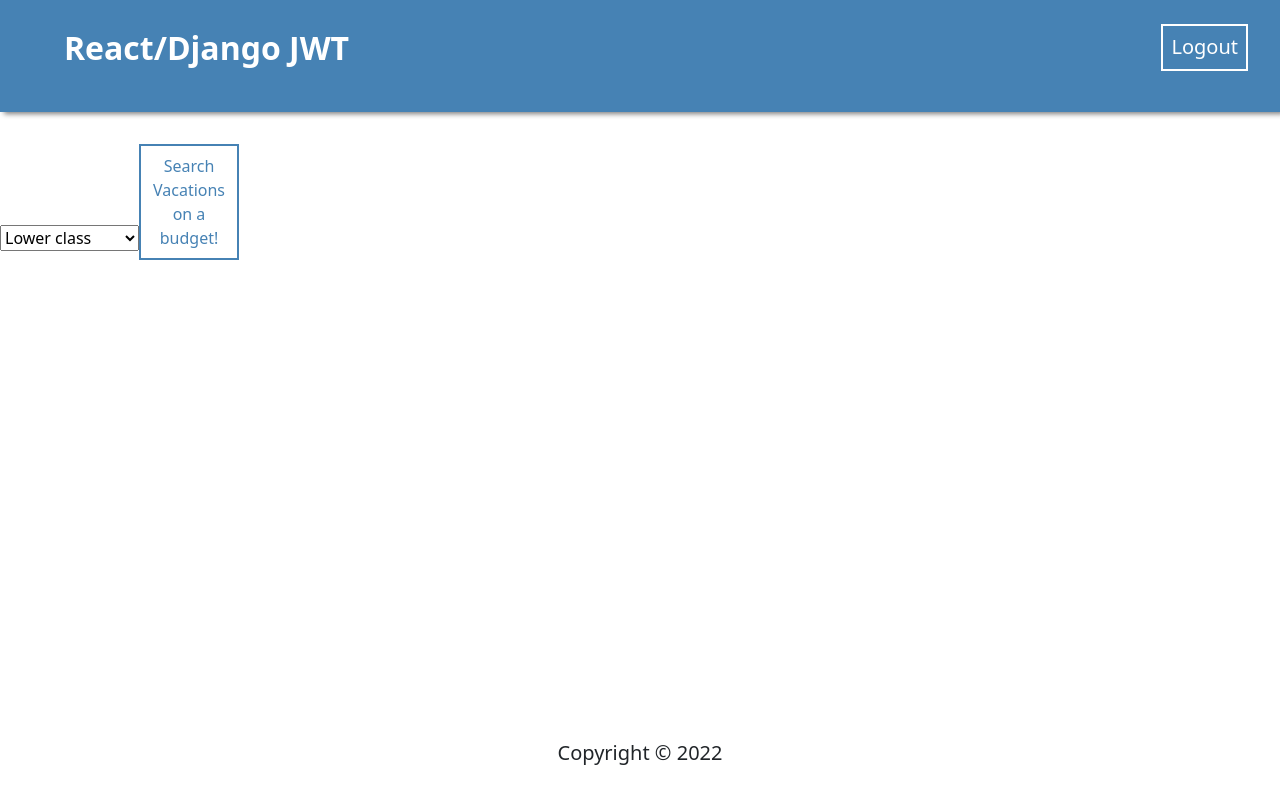
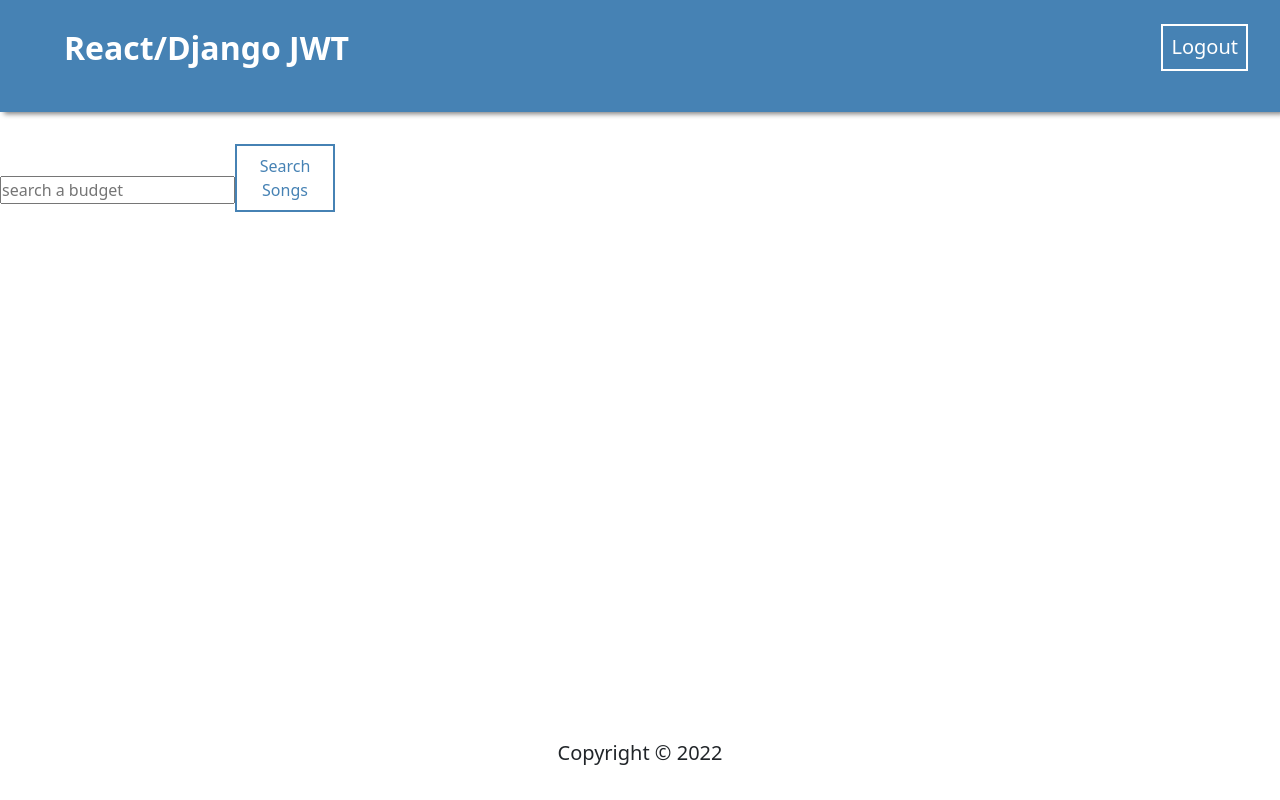
Before and after one commit to Reformedhope/Vacation_planning_Flex_App, a React (Create React App) app in the folder frontend/: page /randomdestinationpage in a window 1280 px wide. Built offline with nearby package versions, Linux system fonts and the light colour scheme; sample sign-in values are in the browser's storage.

Commit message:
updated the random destination file

```diff
--- a/frontend/src/pages/GoogleMapPage/GooglePage.jsx
+++ b/frontend/src/pages/GoogleMapPage/GooglePage.jsx
@@ -63,6 +63,7 @@ const GooglePage = () => {
     destinationRef.current.value = '';
   };
 
+
   return isLoaded ? (
     <div>
       <section className="SearchBoxHolder">
@@ -81,6 +82,7 @@ const GooglePage = () => {
         </div>
       </section>
       <div>
+
         {/* This shows you the actual google map */}
         <GoogleMap
           mapContainerStyle={containerStyle}
--- a/frontend/src/pages/RandomDestinationPage/RandomDestinationPage.jsx
+++ b/frontend/src/pages/RandomDestinationPage/RandomDestinationPage.jsx
@@ -6,17 +6,17 @@ import axios from "axios";
 
 const RandomDestination = (props) => {
 
-const[destination, setDestination] = useState([]);
+// const[destination, setDestination] = useState([]);
 const[budgetDestinations, setBudgetDestinations]= useState([])
 const [user, token] = useAuth();
 
 
 
-const [searchInput, setSearchInput] = useState("");
+const [searchInput, setSearchInput] = useState();
 
-const fetchBudgetDestinations = async (searchInput) => {
+const fetchBudgetDestinations = async () => {
   try {
-    let response = await axios.get(`http://127.0.0.1:8000/api/destination/budget/${searchInput}`, {
+    let response = await axios.get(`http://127.0.0.1:8000/api/destination/budget/${searchInput}/`, {
       headers: {
         Authorization: "Bearer " + token,
       },
@@ -26,28 +26,37 @@ const fetchBudgetDestinations = async (searchInput) => {
     console.log(error.response.data);
   }
 };
-  //! uncomment this once you get the google page to work!!
+  //! uncomment this once you get the function to work.
 // useEffect(() => {
 //   fetchBudgetDestinations(searchInput);
 // }, [searchInput,token]);
 
-function handleSearch(event) {
-  event.preventDefault();
-  fetchBudgetDestinations(searchInput);
-}
 
 function handleBudgetChange(event) {
+  event.preventDefault();
   setSearchInput(event.target.value);
+  fetchBudgetDestinations();
 }
 
 return (
   <div>
-    <select id="budgetydropdown" value={searchInput} onChange={handleBudgetChange}>
+
+
+<form onSubmit={handleBudgetChange}>
+                    <input type='search'
+                        placeholder="search a budget"
+                        value={searchInput}
+                        onChange={(event) => setSearchInput(event.target.value)}
+                    />
+                    <button type='submit'>Search Songs</button>
+                </form>
+
+    {/* <select id="budgetydropdown" value={searchInput} onChange={handleBudgetChange}>
       <option value="1">Lower class</option>
       <option value="2">Fair</option>
       <option value="3">Most Expensive</option>
     </select>
-    <button type="submit" onClick={handleSearch}>Search Vacations on a budget!</button>
+    <button type="submit" onClick={handleSearch}>Search Vacations on a budget!</button> */}
   </div>
 );
 
```
